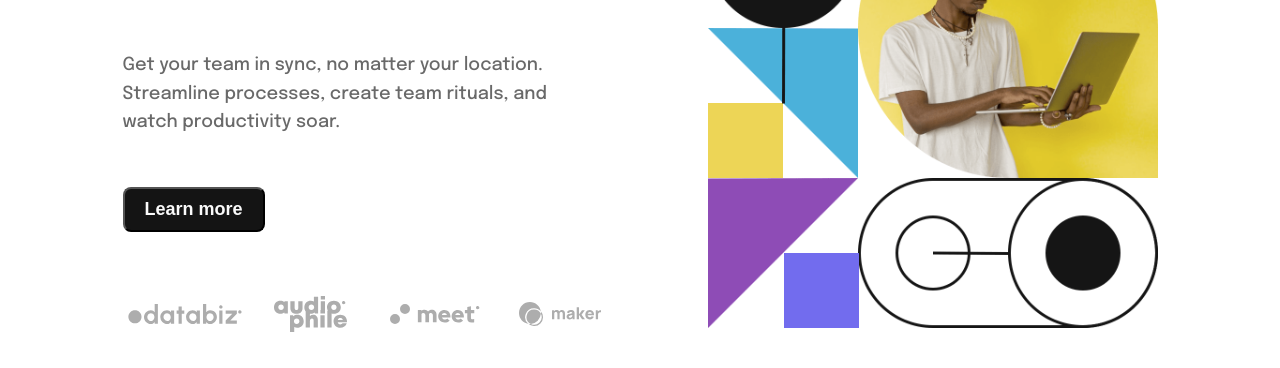
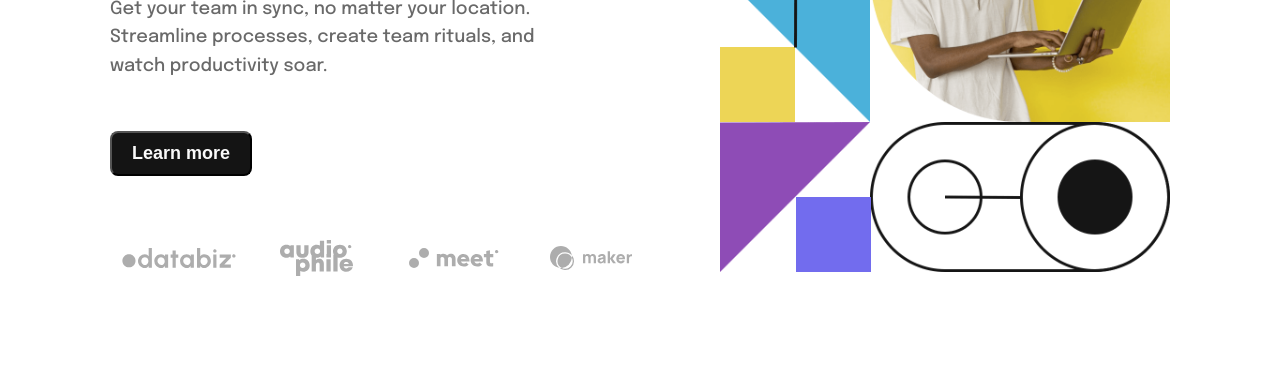
Before and after one commit to temiye18/intro-section, a plain HTML site: page index.html in a window 1280 px wide. Shown: the part 432-800 px from the top of the page. Drawn offline with Linux system fonts and the light colour scheme.

Commit message:
css change

```diff
--- a/style.css
+++ b/style.css
@@ -87,7 +87,7 @@ nav ul li:nth-child(2) a {
 
 section.showcase {
   display: grid;
-  grid-template-columns: 500px 450px;
+  grid-template-columns: 550px 450px;
   justify-content: space-around;
   align-items: center;
   padding: 0 3rem;
```
